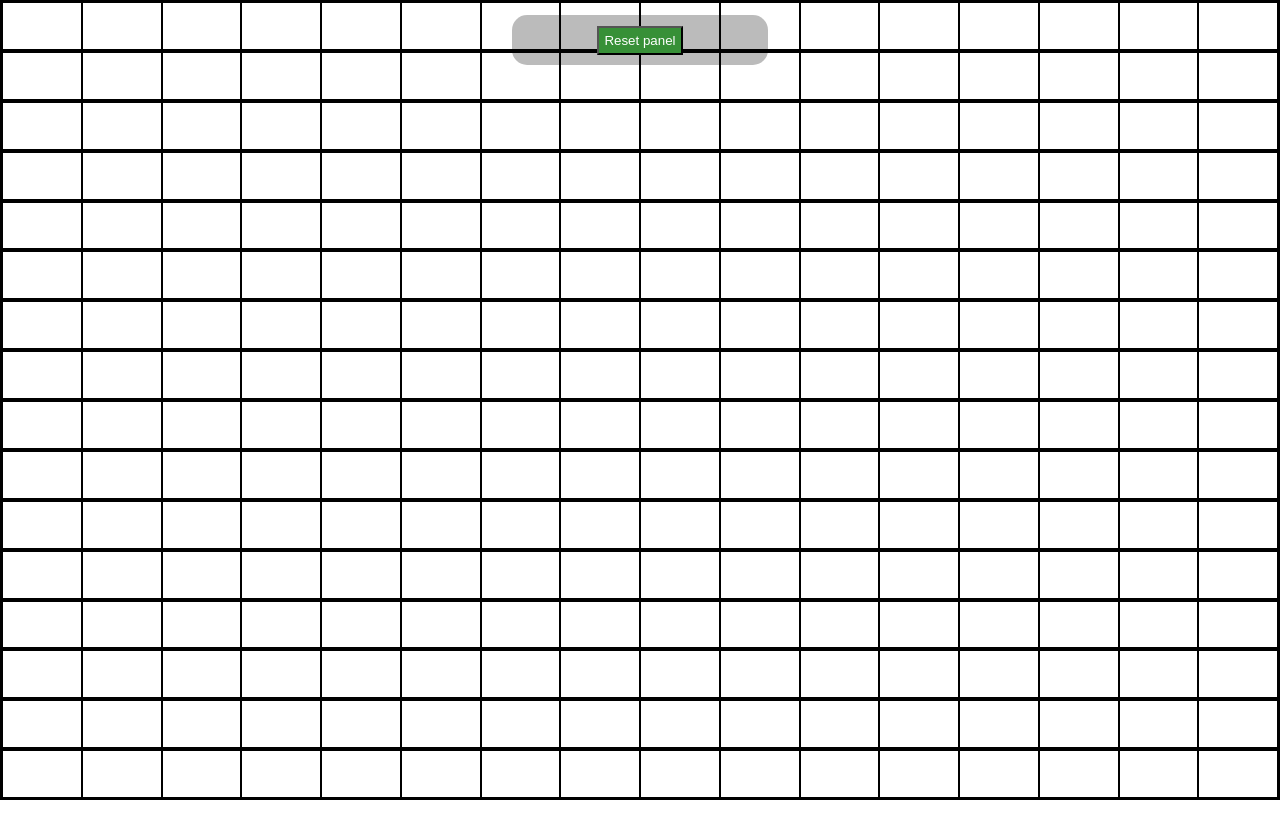
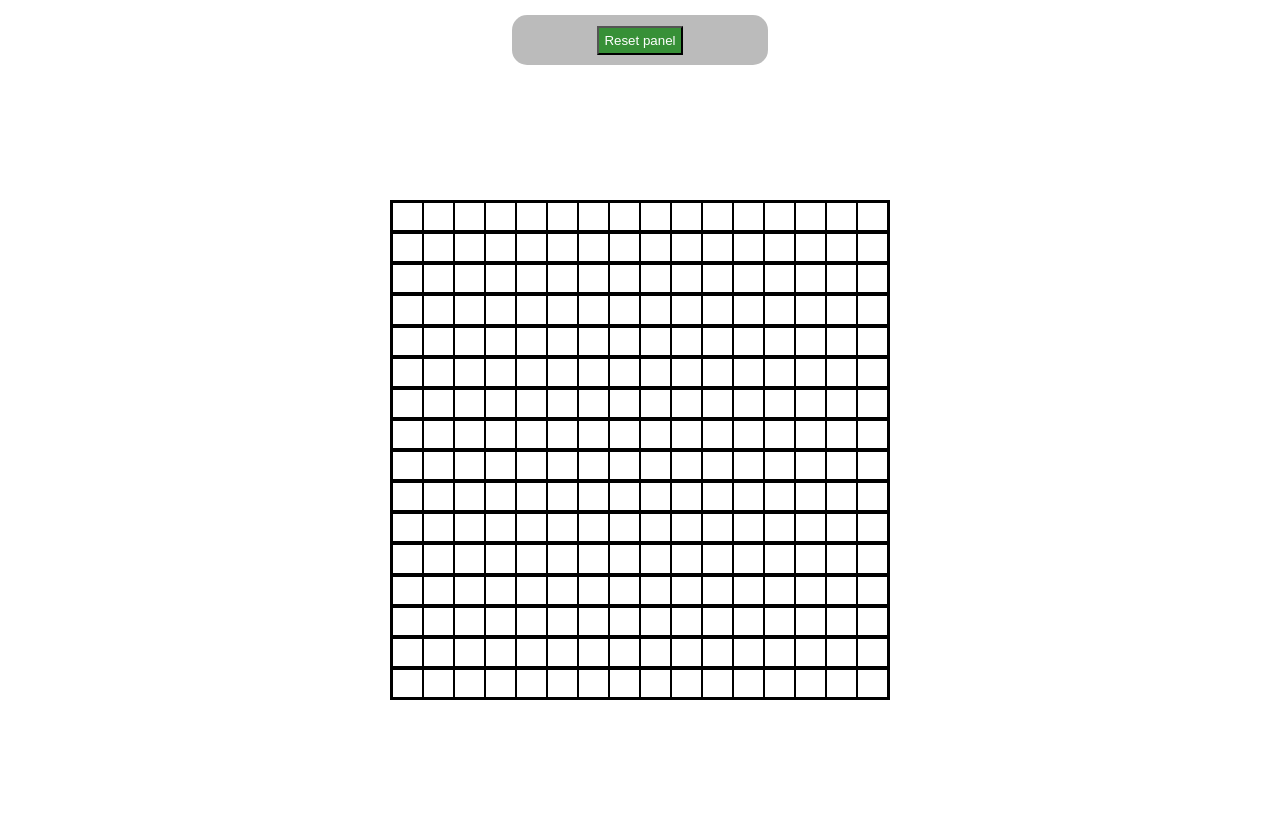
Before and after one commit to jasnoel/odin-etch-a-sketch, a plain HTML site: page index.html in a window 1280 px wide. Before the commit the page ends 800 px from the top, so only its background shows below. Drawn offline with Linux system fonts and the light colour scheme.

Commit message:
updated ui

```diff
--- a/style.css
+++ b/style.css
@@ -6,9 +6,11 @@
 }
 
 .container {
+    margin: 200px auto;
     display: flex;
     flex-direction: column;
-    height: 100vh;
+    height: 500px;
+    max-width: 500px;
 }
 .container div {
     display: flex;
```
